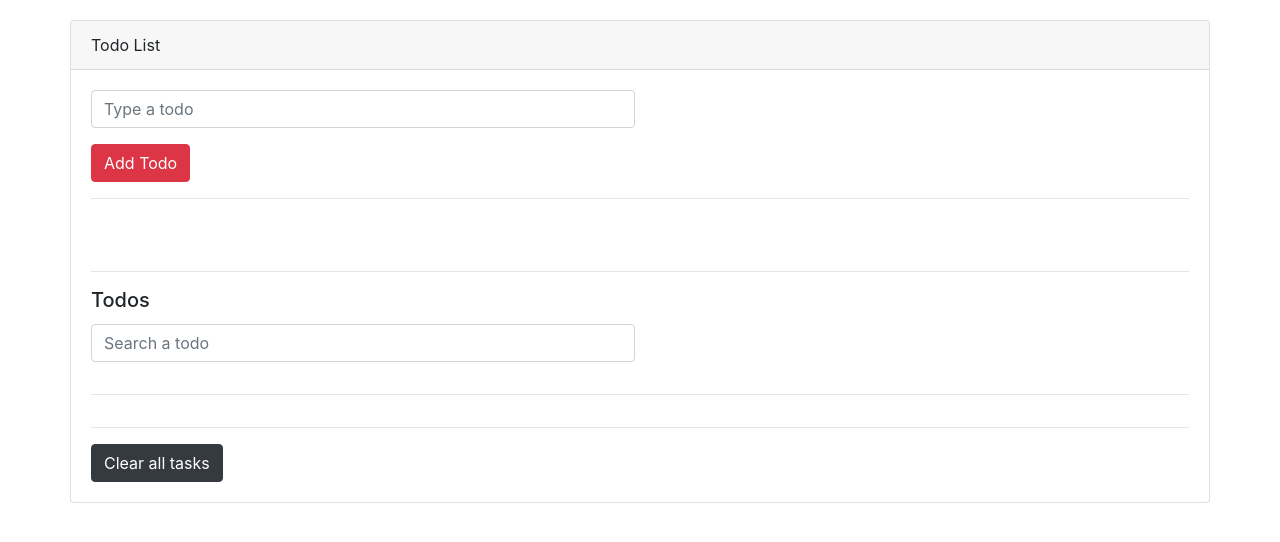
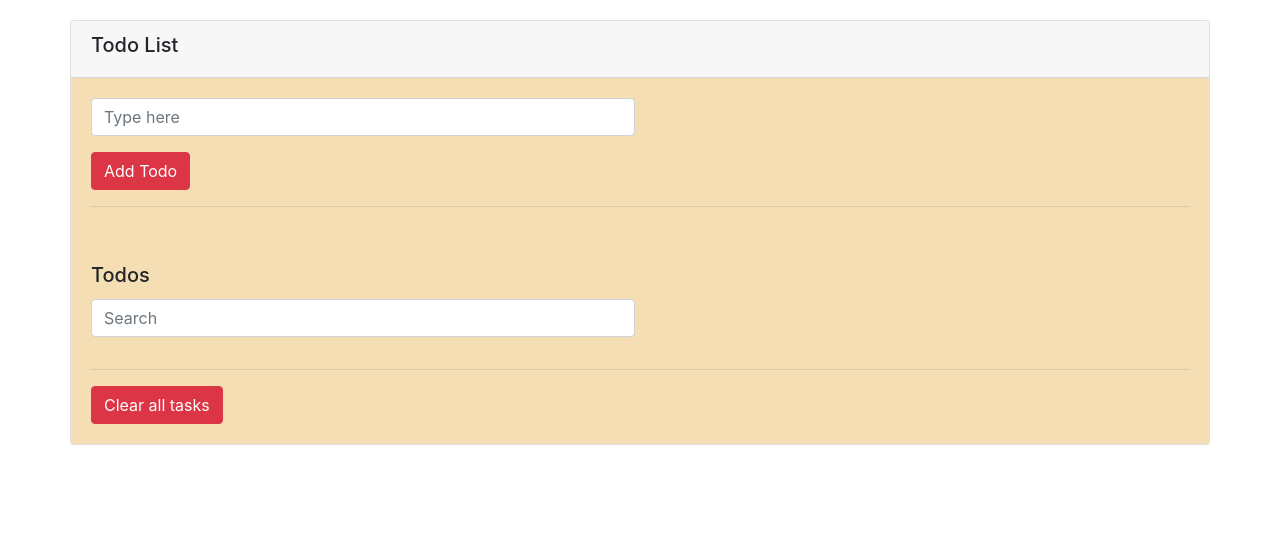
Before and after one commit to cpp-bender/todo, a plain HTML site: page main/index.html in a window 1280 px wide. Drawn offline with nearby package versions, Linux system fonts and the light colour scheme.

Commit message:
update style

```diff
--- a/css/style.css
+++ b/css/style.css
@@ -1,3 +1,6 @@
 .container{
     margin-top: 20px;
 }
+.card-body{
+    background-color: wheat;
+}
--- a/main/index.html
+++ b/main/index.html
@@ -4,6 +4,9 @@
     <meta charset="UTF-8" />
     <meta name="viewport" content="width=device-width, initial-scale=1.0" />
     <meta http-equiv="X-UA-Compatible" content="ie=edge" />
+    <meta name="author" content="cppbender">
+    <meta name="description" content="Todo app using JavaScript">
+    <meta name="keywords" content="HTML, CSS, JavaScript,">
     <link
       rel="stylesheet"
       href="https://stackpath.bootstrapcdn.com/font-awesome/4.7.0/css/font-awesome.min.css"
@@ -15,12 +18,14 @@
       crossorigin="anonymous"
     />
     <link rel="stylesheet" href="../css/style.css" />
-    <title>Todo List</title>
+    <title>Todo App</title>
   </head>
   <body>
     <div class="container">
       <div class="card row">
-        <div class="card-header">Todo List</div>
+        <div class="card-header">
+          <h5>Todo List</h5>
+        </div>
 
         <div class="card-body">
           <form id="todo-form" name="form">
@@ -31,17 +36,16 @@
                   type="text"
                   name="todo"
                   id="todo"
-                  placeholder="Type a todo"
+                  placeholder="Type here"
                 />
               </div>
             </div>
             <button type="submit" class="btn btn-danger">Add Todo</button>
+            <hr>
           </form>
-          <hr />
         </div>
 
         <div class="card-body">
-          <hr />
           <h5 class="card-title" id="tasks-title">Todos</h5>
           <div class="form-row">
             <div class="form-group col-md-6">
@@ -50,23 +54,15 @@
                 type="text"
                 name="filter"
                 id="filter"
-                placeholder="Search a todo"
+                placeholder="Search"
               />
             </div>
           </div>
 
-          <hr />
           <ul class="list-group">
-            <!-- <li class="list-group-item d-flex justify-content-between">
-                            Todo 1
-                            <a href = "#" class ="delete-item">
-                                <i class = "fa fa-remove"></i>
-                            </a>
-
-                        </li>-->
           </ul>
           <hr />
-          <a id="clear-todos" class="btn btn-dark" href="#"
+          <a id="clear-todos" class="btn btn-danger" href="#"
             >Clear all tasks</a
           >
         </div>
```
